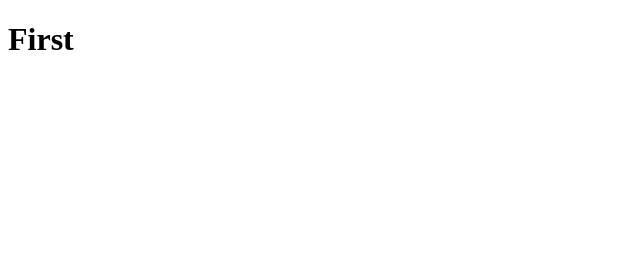
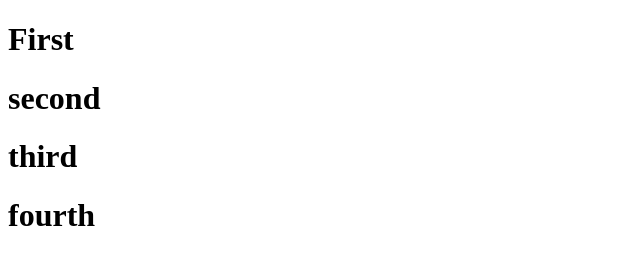
Before and after one commit to Salehalkolaidi/masterLec8, a plain HTML site: page index.html in a window 1280 px wide. Shown: the whole page, without its empty margins (0-640 px from the left). Drawn offline with Linux system fonts and the light colour scheme.

Commit message:
We add some words in the index.html page

```diff
--- a/index.html
+++ b/index.html
@@ -7,6 +7,8 @@
 </head>
 <body>
     <h1>First</h1>
-
+    <h1>second</h1>
+    <h1>third</h1>
+    <h1>fourth</h1>
 </body>
 </html>
```
